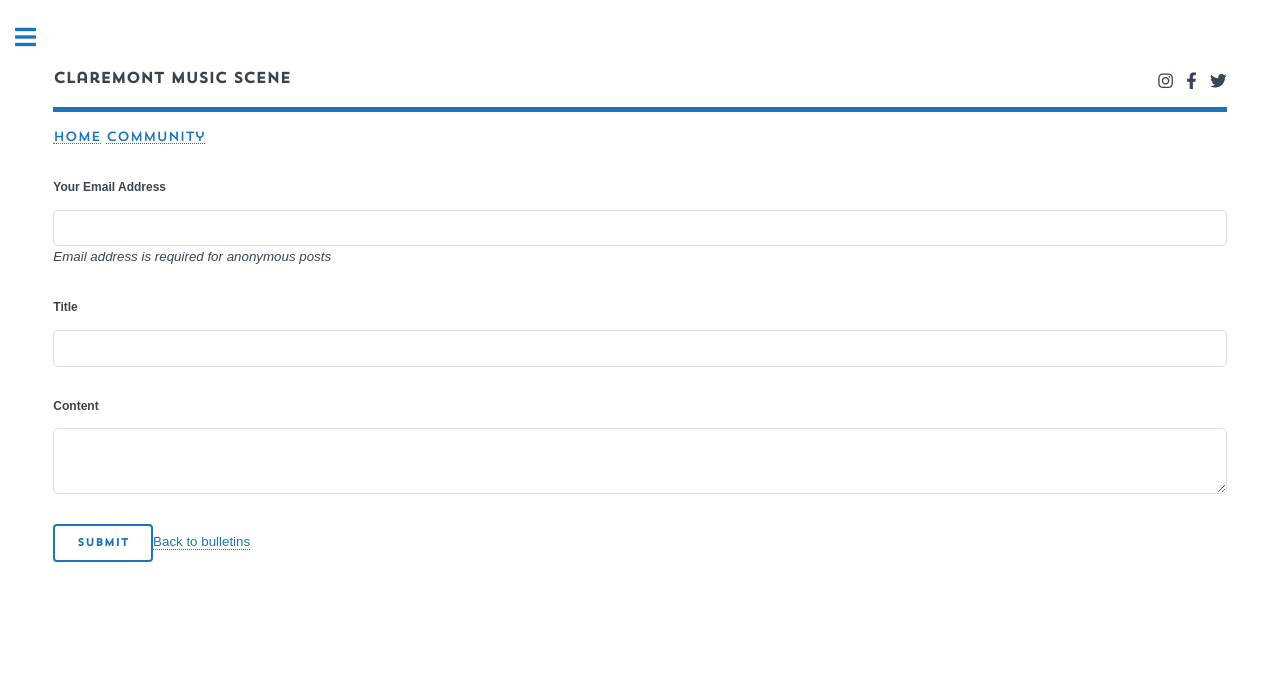
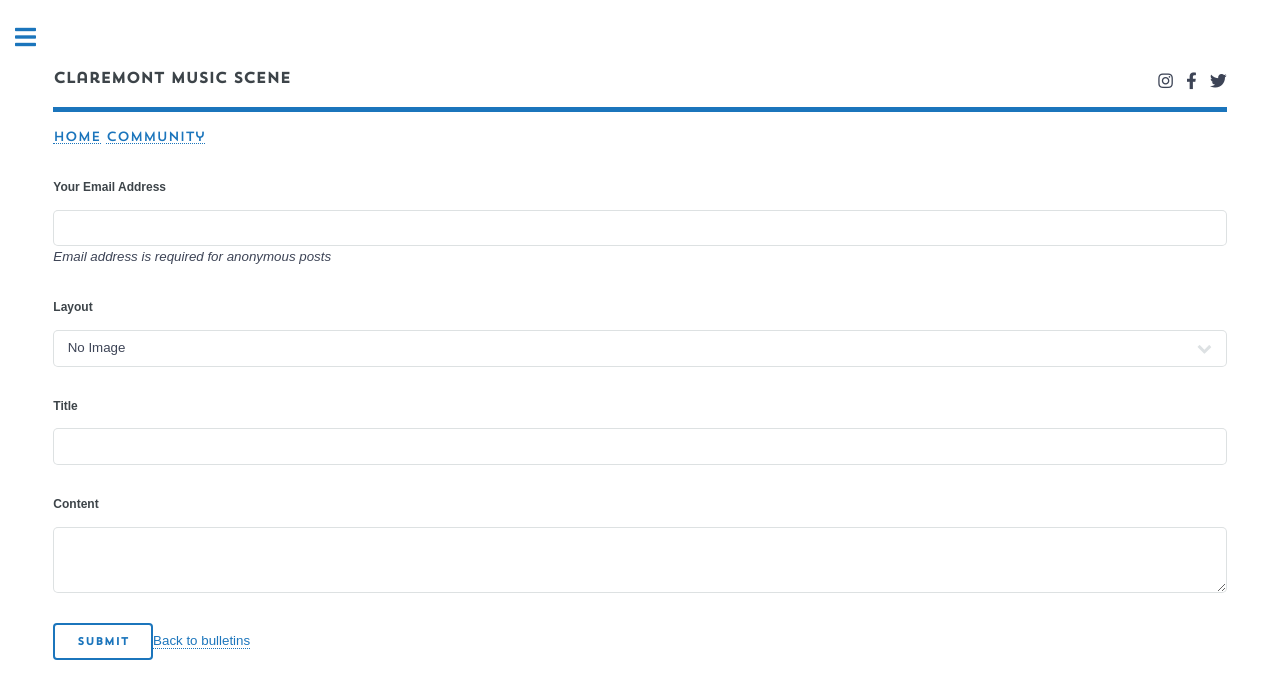
Before and after one commit to claremont-music-scene/nextjs-music-scene, a Next.js app: page /community/bulletins/new in a window 1280 px wide. Shown: the top 698 px of the page. Built offline with nearby package versions, Linux system fonts and the light colour scheme.

Commit message:
handle more types of fields; add layout field

```diff
--- a/components/forms/field-group.js
+++ b/components/forms/field-group.js
@@ -2,7 +2,14 @@ import { Controller, useFormContext } from "react-hook-form";
 import { patterns } from '../../static/validation-rules';
 import FieldError from './field-error';
 
-export default function FieldGroup({ fieldId, displayName, description, isRequired, inputType }) {
+export default function FieldGroup({
+    fieldId,
+    displayName,
+    description,
+    isRequired,
+    inputType,
+    options = null
+}) {
     const methods = useFormContext(),
         { control, errors } = methods,
         fieldRules = { required: isRequired };
@@ -10,6 +17,9 @@ export default function FieldGroup({ fieldId, displayName, description, isRequir
 
     switch (inputType) {
         case 'text':
+        case 'email':
+        case 'phone':
+        case 'zip':
             elInput = (ref, onChange) => <input
                 name={fieldId}
                 id={fieldId}
@@ -17,17 +27,15 @@ export default function FieldGroup({ fieldId, displayName, description, isRequir
                 onChange={onChange}
                 type='text'
             />;
-            break;
-
-        case 'email':
-            elInput = (ref, onChange) => <input
-                name={fieldId}
-                id={fieldId}
-                ref={ref}
-                onChange={onChange}
-                type='text'
-            />;
-            fieldRules.pattern = patterns.email;
+            if (inputType === 'email') {
+                fieldRules.pattern = patterns.email;
+            }
+            else if (inputType === 'phone') {
+                fieldRules.pattern = patterns.phone;
+            }
+            else if (inputType === 'zip') {
+                fieldRules.pattern = patterns.zip;
+            }
             break;
 
         case 'textarea':
@@ -37,6 +45,46 @@ export default function FieldGroup({ fieldId, displayName, description, isRequir
                 ref={ref}
                 onChange={onChange}
             />;
+            break;
+
+        case 'select':
+            elInput = (ref, onChange) => <select
+                name={fieldId}
+                id={fieldId}
+                ref={ref}
+                onChange={onChange}
+            >
+                {options.map(o =>
+                    <option
+                        key={o.replace(/ /g, '')}
+                        value={o}
+                    >
+                        {o}
+                    </option>
+                )}
+            </select>;
+            break;
+
+        case 'radio':
+            elInput = (ref, onChange) => <>
+                {options.map(o => {
+                    const oKey = o.replace(/ /g, '');
+                    return (
+                        <div key={oKey}>
+                            <input
+                                type='radio'
+                                ref={ref}
+                                id={oKey}
+                                value={o}
+                                name={fieldId}
+                                // checked
+                                onChange={onChange}
+                            />
+                            <label htmlFor={oKey}>{o}</label>
+                        </div>
+                    )
+                })}
+            </>;
             break;
 
         default:
--- a/pages/community/bulletins/new.js
+++ b/pages/community/bulletins/new.js
@@ -30,6 +30,20 @@ const NewBulletin = () => {
                     />}
 
                     <FieldGroup
+                        fieldId='layout'
+                        displayName='Layout'
+                        isRequired={true}
+                        inputType='select'
+                        options={[
+                            'No Image',
+                            'Full-Size Image (no background or text)',
+                            'Full-Size Image with Title as caption',
+                            'Split Vertical Image and Text',
+                            'Small Square Thumbnail in Corner',
+                        ]}
+                    />
+
+                    <FieldGroup
                         fieldId='title'
                         displayName='Title'
                         isRequired={true}
--- a/util/crud.js
+++ b/util/crud.js
@@ -13,6 +13,7 @@ export const fetcher = async (...args) => {
 export const poster = async (data, listName, redir) => {
     const tempMetaFields = [
         'email',
+        'layout',
     ];
 
     try {
```
